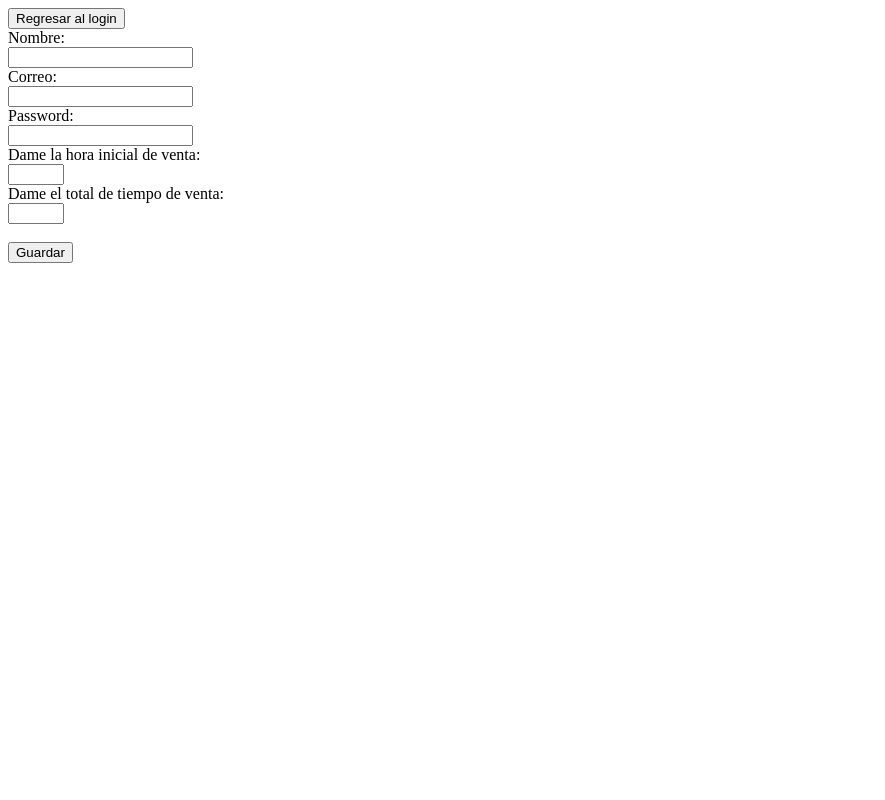
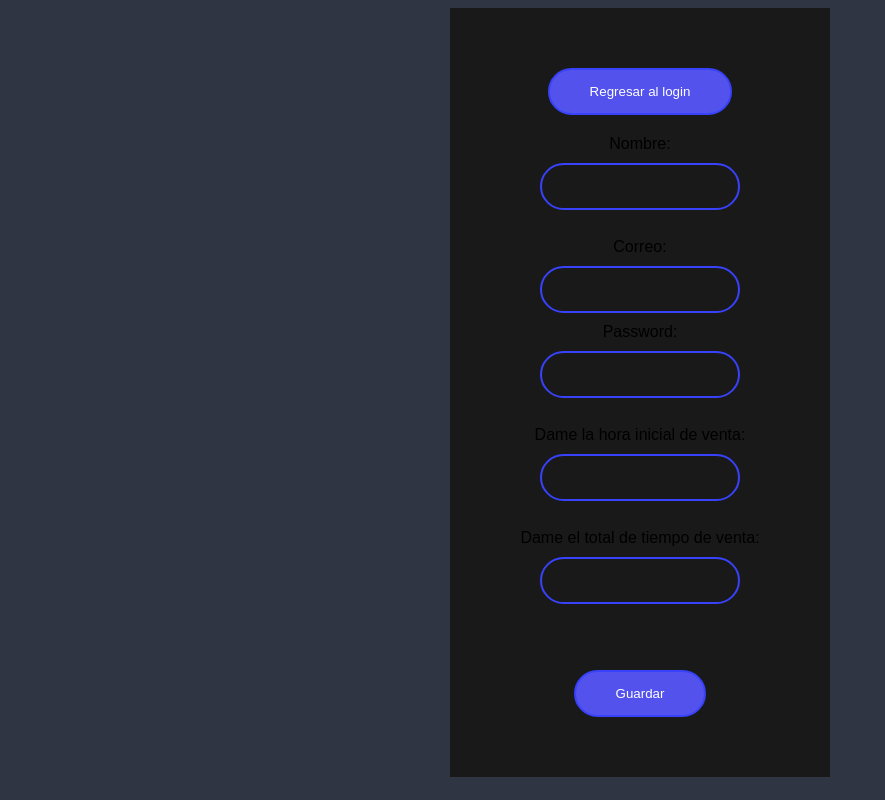
Before and after one commit to luisbaltazar2020/Grupos-alimanticios, a PHP site: page /alta.php in a window 1280 px wide. Shown: the whole page, without its empty margins (0-885 px from the left). Run offline with PHP 8.4, Linux system fonts and the light colour scheme; a user stored in the database is signed in.

Commit message:
Diseño de registro dar alta

```diff
--- a/alta.php
+++ b/alta.php
@@ -1,15 +1,11 @@
-<?php
-    /*session_start();
-    $varsesion =$_SESSION['nombre'];
-    if($varsesion==null||$varsesion==''){
-        header("Location:menu.php");
-    }
-    else{
-        $name = $_SESSION['nombre'];
-    }*/
-?>
 <html>
     <head>
+    <meta charset="UTF-8">
+    <meta name="viewport" content="width=device-width, initial-scale=1.0">
+    <meta http-equiv="X-UA-Compatible" content="ie=edge">
+    <title>Simple Login 01</title>
+    <link rel="stylesheet" href="./css/alta.css">
+    <link rel="stylesheet" href="https://cdnjs.cloudflare.com/ajax/libs/animate.css/3.7.0/animate.min.css">
     <script src="JS/jquery-3.3.1.min.js"></script>
         <script>
             function regresar(){
@@ -49,8 +45,9 @@
         </script>
     </head>
     <body>
-        <input type="button" value="Regresar al login" onclick="regresar();">
-        <form name="forma02">
+
+        <form name="forma02" class="form-box animated fadeInUp">
+            <input type="button" value="Regresar al login" onclick="regresar();">
             <label for="nombre:">Nombre:</label><br>
             <input type="text" name="nombre" id="nombre"/><br>
             <label for="correo">Correo:</label><br>
--- /dev/null
+++ b/css/alta.css
@@ -0,0 +1,88 @@
+body, html {
+    height: 100%;
+}
+
+body {
+    margin: 0;
+    padding: 0;
+    font-family: sans-serif;
+    background: #2f3542;
+    display: flex;
+    flex-direction: row;
+    flex-wrap: wrap;
+    justify-content: center;
+    align-items: center;
+
+    overflow: hidden;
+}
+
+.form-box {
+    width: 300px;
+    padding: 40px;
+    background: #191919;
+    text-align: center;
+}
+
+.form-title {
+    color: #fff;
+    text-transform: uppercase;
+    font-weight: 500;
+}
+
+.form-box input[type="text"], .form-box input[type="password"], .form-box button[type="submit"] {
+    border: 0;
+    background: none;
+    display: block;
+    margin: 10px auto;
+    text-align: center;
+    border: 2px solid #3742fa;
+    padding: 14px 10px;
+    width: 200px;
+    outline: none;
+    color: white;
+    border-radius: 24px;
+    transition: 0.25s;
+}
+
+.form-box input[type="number"]:focus, .form-box input[type="password"]:focus {
+    width: 280px;
+    border-color: #ffffff;
+}
+.form-box input[type="number"], .form-box input[type="password"], .form-box button[type="submit"] {
+    border: 0;
+    background: none;
+    display: block;
+    margin: 10px auto;
+    text-align: center;
+    border: 2px solid #3742fa;
+    padding: 14px 10px;
+    width: 200px;
+    outline: none;
+    color: white;
+    border-radius: 24px;
+    transition: 0.25s;
+}
+
+.form-box input[type="text"]:focus, .form-box input[type="password"]:focus {
+    width: 280px;
+    border-color: #ffffff;
+}
+
+.form-box input[type="button"] {
+    border: 0;
+    background: #5352ed;
+    display: block;
+    margin: 20px auto;
+    text-align: center;
+    border: 2px solid #3742fa;
+    padding: 14px 40px;
+    outline: none;
+    color: white;
+    border-radius: 24px;
+    transition: 0.25s;
+    cursor: pointer;
+}
+
+.form-box input[type="button"]:hover {
+    background: none;
+}
```
